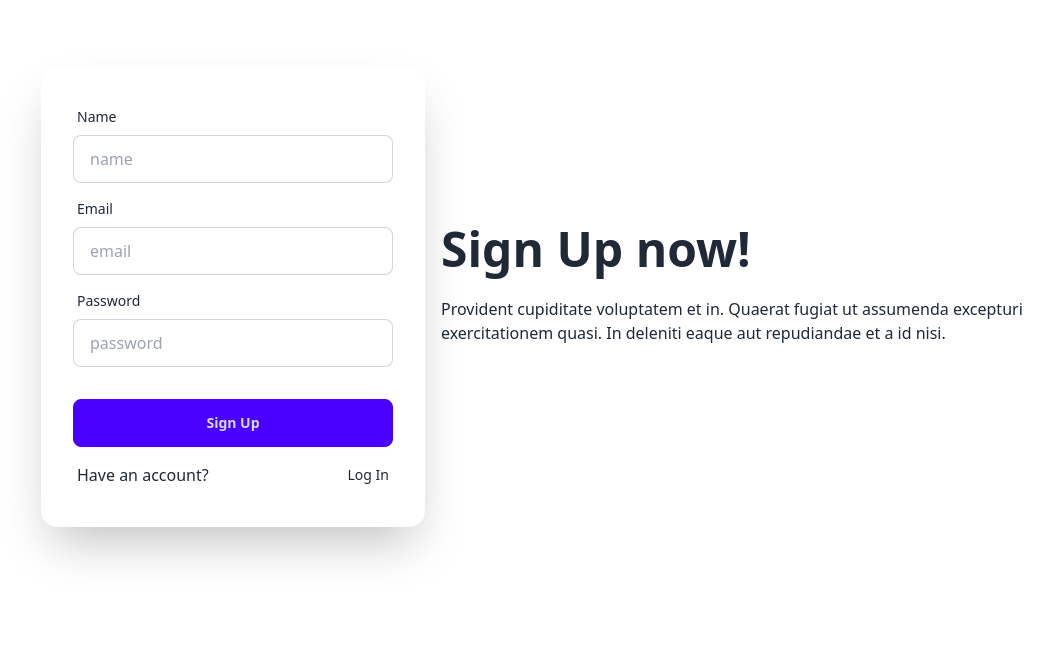
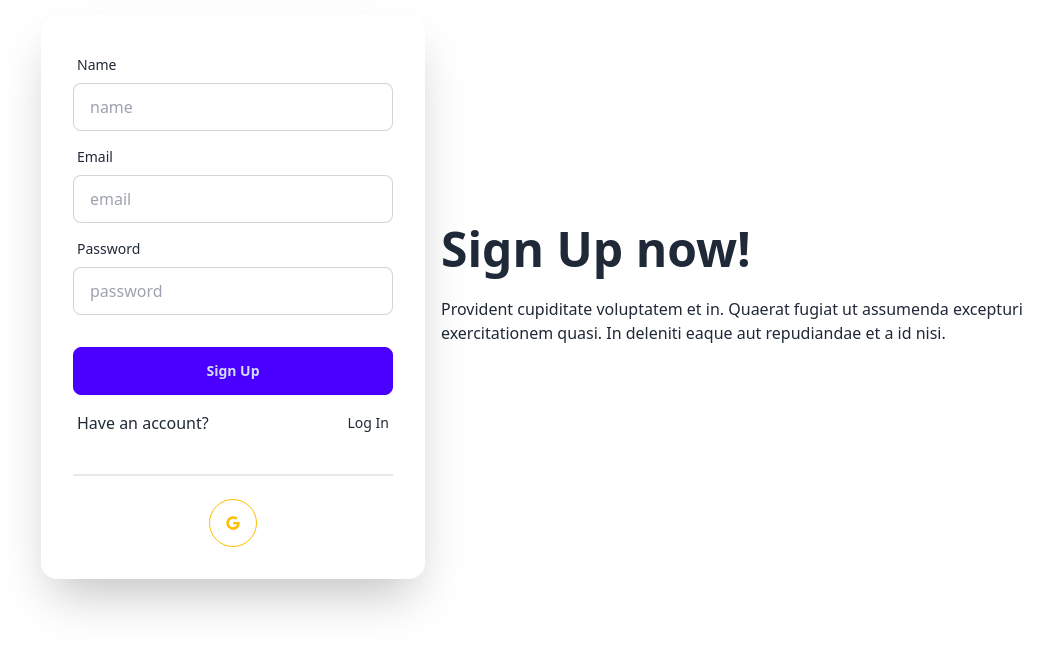
Before and after one commit to kawsaruddin450/bistro-boss-client, a React (Vite) app: page /signup in a window 1280 px wide. Shown: the part 103-754 px from the top of the page, without its empty margins (103-1156 px from the left). Built offline with nearby package versions, Linux system fonts and the light colour scheme; no server answers.

Commit message:
add google sign in

```diff
--- a/src/pages/Login/Login.jsx
+++ b/src/pages/Login/Login.jsx
@@ -4,6 +4,7 @@
 import { Link, useLocation, useNavigate } from 'react-router-dom';
 import { Helmet } from 'react-helmet-async';
 import Swal from 'sweetalert2';
+import SocialLogin from '../Shared/SocialLogin/SocialLogin';
 
 const Login = () => {
     const { logIn } = useContext(AuthContext);
@@ -87,13 +88,14 @@
                             <button className='btn btn-outline btn-xs mt-4'>Validate</button>
                         </div>
                         <div className="form-control mt-6">
-                            <input type="submit" disabled={disabled} value="Login" className={`btn btn-primary`} />
+                            <input type="submit" disabled={disabled} value="Login" className={`btn btn-warning`} />
                         </div>
                         <div className="form-control">
                             <label className="label">
                                 New Here? <Link to="/signup" className="label-text link link-hover">Create an account</Link>
                             </label>
                         </div>
+                        <SocialLogin></SocialLogin>
                     </form>
                 </div>
             </div>
--- /dev/null
+++ b/src/pages/Shared/SocialLogin/SocialLogin.jsx
@@ -0,0 +1,40 @@
+import React, { useContext } from 'react';
+import { FaGoogle } from 'react-icons/fa';
+import { AuthContext } from '../../../providers/AuthProvider';
+import { useLocation, useNavigate } from 'react-router-dom';
+import Swal from 'sweetalert2';
+
+const SocialLogin = () => {
+    const { googleSignIn } = useContext(AuthContext);
+
+    const location = useLocation();
+    const navigate = useNavigate();
+    const from = location.state?.from?.pathname || '/';
+
+    const handleGoogleSignIn = () => {
+        googleSignIn()
+            .then(result => {
+                const user = result.user;
+                console.log(user);
+                Swal.fire({
+                    title: "Successful!",
+                    text: "Logged in Successfully",
+                    icon: "success"
+                });
+                navigate(from, {replace: true});
+            })
+            .catch(err => {
+                console.log(err.message);
+            })
+    }
+    return (
+        <div className='text-center'>
+            <div className="divider"></div>
+            <button onClick={handleGoogleSignIn} className="btn btn-circle btn-outline btn-warning">
+                <FaGoogle></FaGoogle>
+            </button>
+        </div>
+    );
+};
+
+export default SocialLogin;
--- a/src/pages/SignUp/SignUp.jsx
+++ b/src/pages/SignUp/SignUp.jsx
@@ -4,6 +4,7 @@
 import { Link, useNavigate } from "react-router-dom";
 import { AuthContext } from "../../providers/AuthProvider";
 import Swal from "sweetalert2";
+import SocialLogin from "../Shared/SocialLogin/SocialLogin";
 
 
 const SignUp = () => {
@@ -107,6 +108,7 @@
                                 Have an account? <Link to="/login" className="label-text link link-hover">Log In</Link>
                             </label>
                         </div>
+                        <SocialLogin></SocialLogin>
                     </form>
                 </div>
             </div>
--- a/src/providers/AuthProvider.jsx
+++ b/src/providers/AuthProvider.jsx
@@ -1,5 +1,5 @@
 import { createContext, useEffect, useState } from "react";
-import { createUserWithEmailAndPassword, getAuth, onAuthStateChanged, signInWithEmailAndPassword, signOut, updateProfile } from "firebase/auth";
+import { createUserWithEmailAndPassword, getAuth, GoogleAuthProvider, onAuthStateChanged, signInWithEmailAndPassword, signInWithPopup, signOut, updateProfile } from "firebase/auth";
 import { app } from "../firebase/firebase.config";
 
 export const AuthContext = createContext();
@@ -8,6 +8,8 @@
 const AuthProvider = ({ children }) => {
     const [user, setUser] = useState(null);
     const [loading, setLoading] = useState(true);
+
+    const googleProvider = new GoogleAuthProvider();
 
     const signUp = (email, password) => {
         setLoading(true);
@@ -21,6 +23,9 @@
     const logIn = (email, password) => {
         setLoading(true);
         return signInWithEmailAndPassword(auth, email, password);
+    }
+    const googleSignIn = () => {
+        return signInWithPopup(auth, googleProvider);
     }
     const logOut = () => {
         setLoading(true);
@@ -44,6 +49,7 @@
         logIn,
         logOut,
         updateUserProfile,
+        googleSignIn,
     };
 
     return (
```
